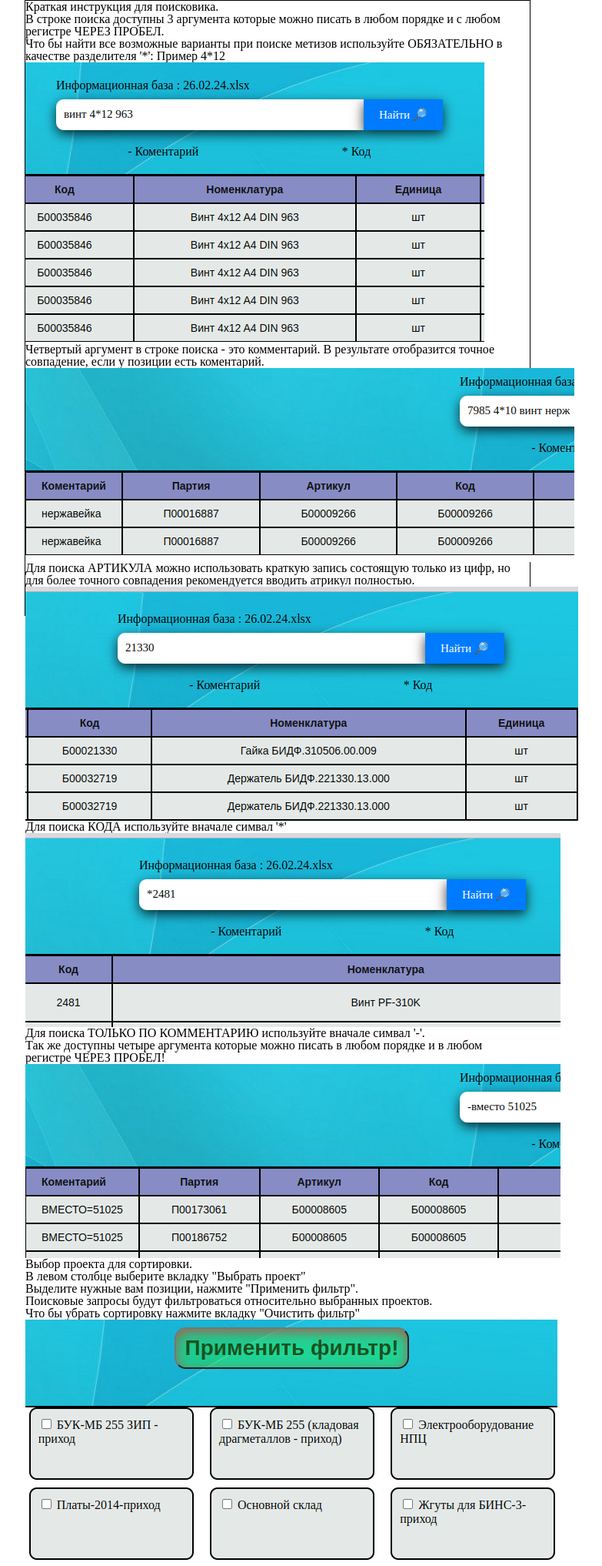
After one commit to banywick/enterprise, a Django app: page /manual/ in a window 1280 px wide. The commit adds this page. Shown: the whole page at 77% size, without its empty margins (279-1062 px from the left). Run offline with Django 5.2, Linux system fonts and the light colour scheme; data that the repository does not hold is empty; parts of the project's set-up code (start-up, migrations or seed data) failed here and were passed over.

Commit message:
логика готова создаю страницу инструкции

```diff
--- /dev/null
+++ b/finder/static/css/manual_style.css
@@ -0,0 +1,6 @@
+.wrapper {
+    border: 1px solid black;
+    height: 100vh;
+    width: 658px;
+    margin: 0 auto;
+}
--- a/finder/templates/index.html
+++ b/finder/templates/index.html
@@ -59,6 +59,9 @@
                     <div class="header_button_reset_filter_wrapper">
                         <div class="menu">
                             <h2>Меню</h2>
+                        <div class="manual">
+                            <a class="button-link" href="{% url 'manual' %}">Инструкция</a>
+                        </div>
                         </div>
                         {% if user_is_in_group %}
                         <div>
--- /dev/null
+++ b/finder/templates/manual.html
@@ -0,0 +1,66 @@
+<!DOCTYPE html>
+{% load static %}
+<html lang="en">
+    <head>
+        <meta charset="UTF-8" />
+        <link rel="stylesheet" href="{% static 'css/null_for_templates.css' %}" />
+        <link rel="stylesheet" href="{% static 'css/manual_style.css' %}" />
+        <meta name="viewport" content="width=device-width, initial-scale=1.0" />
+        <title>Document</title>
+    </head>
+    <body>
+        <div class="wrapper">
+            <h1>Краткая инструкция для поисковика.</h1>
+            <div class="info_block">
+                <p>
+                    В строке поиска доступны 3 аргумента которые можно писать в любом порядке и с любом регистре ЧЕРЕЗ
+                    ПРОБЕЛ. <br />
+                    Что бы найти все возможные варианты при поиске метизов используйте ОБЯЗАТЕЛЬНО в качестве
+                    разделителя '*': Пример 4*12
+                </p>
+                <img src="{% static '/img/manual/1.png'%}" alt="Картинка" />
+            </div>
+            <div class="info_block">
+                <p>
+                    Четвертый аргумент в строке поиска - это комментарий. В результате отобразится точное совпадение,
+                    если у позиции есть коментарий.
+                </p>
+                <img src="{% static '/img/manual/2.png'%}" alt="Картинка" />
+            </div>
+            <div class="info_block">
+                <p>
+                    Для поиска АРТИКУЛА можно использовать краткую запись состоящую только из цифр, но для более точного
+                    совпадения рекомендуется вводить атрикул полностью.
+                </p>
+                <img src="{% static '/img/manual/3.png'%}" alt="Картинка" />
+            </div>
+            <div class="info_block">
+                <p>
+                    Для поиска КОДА используйте вначале симвал '*'
+                    <br />
+                </p>
+                <img src="{% static '/img/manual/4.png'%}" alt="Картинка" />
+            </div>
+            <div class="info_block">
+                <p>
+                    Для поиска ТОЛЬКО ПО КОММЕНТАРИЮ используйте вначале симвал '-'. <br />
+                    Так же доступны четыре аргумента которые можно писать в любом порядке и в любом регистре ЧЕРЕЗ
+                    ПРОБЕЛ!
+                    <br />
+                </p>
+                <img src="{% static '/img/manual/5.png'%}" alt="Картинка" />
+            </div>
+            <div class="info_block">
+                <p>
+                    Выбор проекта для сортировки. <br />
+                    В левом столбце выберите вкладку "Выбрать проект" <br />
+                    Выделите нужные вам позиции, нажмите "Применить фильтр". <br />
+                    Поисковые запросы будут фильтроваться относительно выбранных проектов. <br />
+                    Что бы убрать сортировку нажмите вкладку "Очистить фильтр"
+                    <br />
+                </p>
+                <img src="{% static '/img/manual/6.png'%}" alt="Картинка" />
+            </div>
+        </div>
+    </body>
+</html>
--- a/finder/urls.py
+++ b/finder/urls.py
@@ -6,7 +6,8 @@ from .views import (
     choice_projects,
     get_access,
     user_logout,
-    get_details_product
+    get_details_product,
+    get_manual
 )
 from .utils import clear_sort
 
@@ -19,5 +20,6 @@ urlpatterns = [
     path("choice/", choice_projects, name="choice"),
     path("clear/", clear_sort, name="clear"),
     path("details/<int:id>", get_details_product, name="details"),
+    path('manual/', get_manual, name='manual')
 
 ]
--- a/finder/views.py
+++ b/finder/views.py
@@ -122,3 +122,7 @@ def check_task_status(request):
             return JsonResponse({"status": "failure"})
         elif task_result.state == "PENDING":
             return JsonResponse({"status": "pending"})
+
+
+def get_manual(request):
+    return render(request, 'manual.html')
```
Also changed, not shown: finder/utils.py (+17 -14 lines), finder/static/img/manual/1.png (added), finder/static/img/manual/2.png (added), finder/static/img/manual/3.png (added), finder/static/img/manual/4.png (added), finder/static/img/manual/5.png (added), finder/static/img/manual/6.png (added), finder/static/img/manual/find_comment.jpg (deleted).
